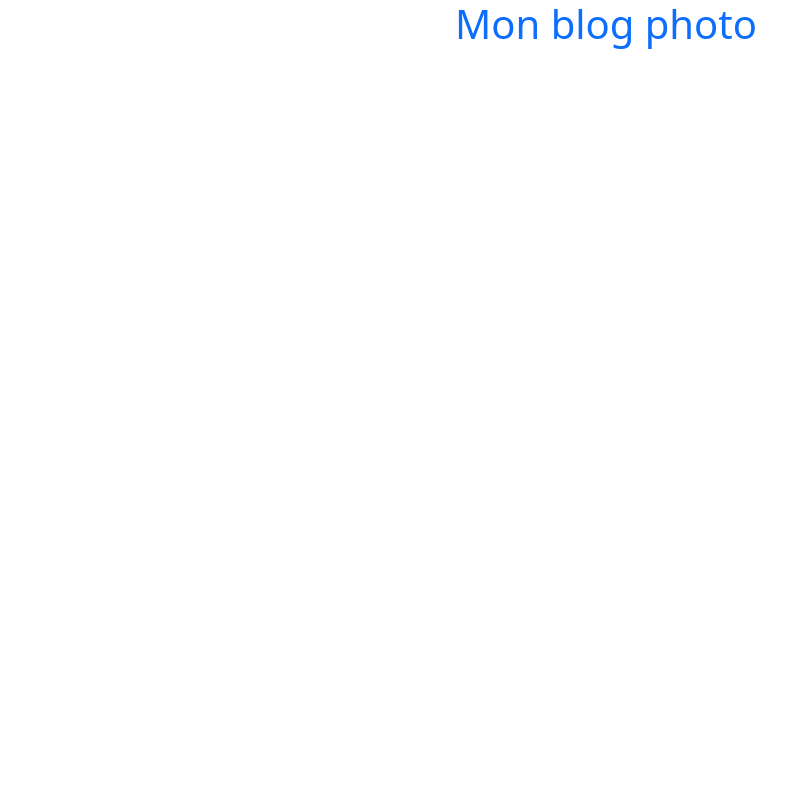
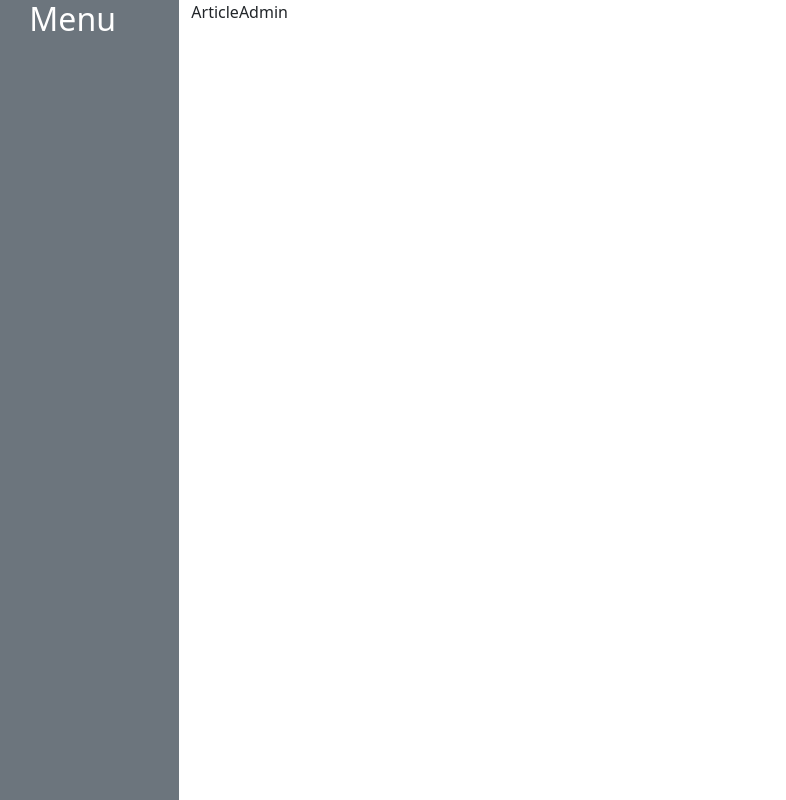
Before and after one commit to Camfabjeh/Photoblog, a React (Vite) app in the folder frontend/: page /administration/articles in a window 1280 px wide. Before the commit this address had no page. Shown: the whole page, without its empty margins (34-820 px from the left). Built offline with nearby package versions, Linux system fonts and the light colour scheme.

Commit message:
mise en place des layout user et admin avec routes

```diff
--- a/frontend/src/App.jsx
+++ b/frontend/src/App.jsx
@@ -1,16 +1,22 @@
 import { BrowserRouter, Routes, Route } from "react-router-dom";
 import Articles from "@pages/Articles";
 import OneArticle from "@pages/OneArticle";
+import ArticleAdmin from "@pages/admin/ArticleAdmin";
+import UserLayout from "@pages/layout/UserLayout";
+import AdminLayout from "@pages/layout/AdminLayout";
 
 function App() {
   return (
     <BrowserRouter>
-      <div className="App">
-        <h1 className="text-center text-primary">Mon blog photo</h1>
-      </div>
+      <div className="App" />
       <Routes>
-        <Route path="/" element={<Articles />} />
-        <Route path="/articles/:id" element={<OneArticle />} />
+        <Route path="/" element={<UserLayout />}>
+          <Route path="" element={<Articles />} />
+          <Route path="articles/:id" element={<OneArticle />} />
+        </Route>
+        <Route path="/administration/" element={<AdminLayout />}>
+          <Route path="articles" element={<ArticleAdmin />} />
+        </Route>
       </Routes>
     </BrowserRouter>
   );
--- /dev/null
+++ b/frontend/src/pages/admin/ArticleAdmin.jsx
@@ -0,0 +1,7 @@
+import React from "react";
+
+function ArticleAdmin() {
+  return <div>ArticleAdmin</div>;
+}
+
+export default ArticleAdmin;
--- /dev/null
+++ b/frontend/src/pages/layout/AdminLayout.jsx
@@ -0,0 +1,19 @@
+import React from "react";
+import { Outlet } from "react-router-dom";
+
+function AdminLayout() {
+  return (
+    <div className="container-fluid">
+      <div className="row flex-fill">
+        <div className="col-2 bg-secondary vh-100">
+          <h2 className="text-center text-white">Menu</h2>
+        </div>
+        <div className="col-10">
+          <Outlet />
+        </div>
+      </div>
+    </div>
+  );
+}
+
+export default AdminLayout;
--- /dev/null
+++ b/frontend/src/pages/layout/UserLayout.jsx
@@ -0,0 +1,13 @@
+import React from "react";
+import { Outlet } from "react-router-dom";
+
+function UserLayout() {
+  return (
+    <div>
+      <h1 className="text-center text-primary">Mon blog photo</h1>
+      <Outlet />
+    </div>
+  );
+}
+
+export default UserLayout;
```
